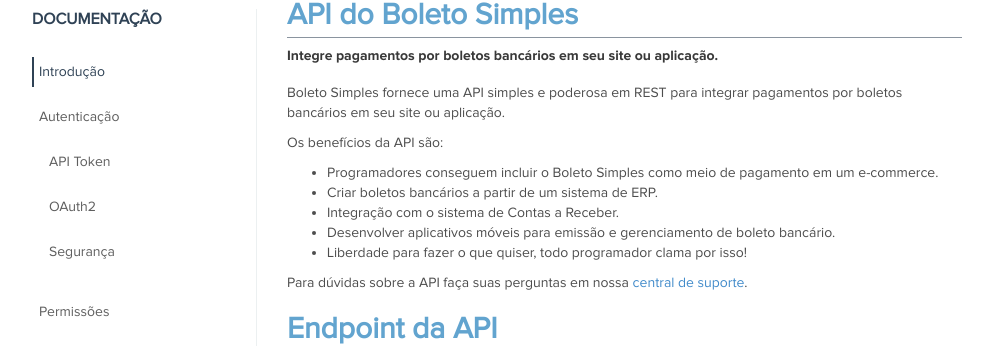
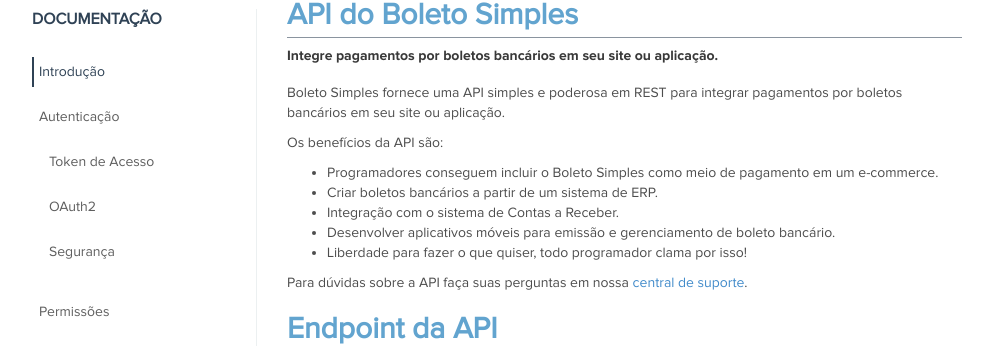
Before and after one commit to BoletoSimples/boletosimples-docs, a Jekyll site: the page built from index.md, in a window 1280 px wide and 900 px high. Shown: the part 102-448 px from the top of the window, without its empty margins (143-1136 px from the left). Built offline with Jekyll 4.4.1, drawn with Linux system fonts in a browser that asks for light colours.

Commit message:
fix link for token in submenu

```diff
--- a/_includes/sidemenu.html
+++ b/_includes/sidemenu.html
@@ -7,7 +7,7 @@
     <a href="/authentication" title="Autenticação">Autenticação</a>
     <ul class="nav">
       <li>
-        <a href="/authentication#api-token" title="API Token">API Token</a>
+        <a href="/authentication#token-de-acesso" title="Token de Acesso">Token de Acesso</a>
       </li>
       <li>
         <a href="/authentication#oauth2" title="OAuth2">OAuth2</a>
```
